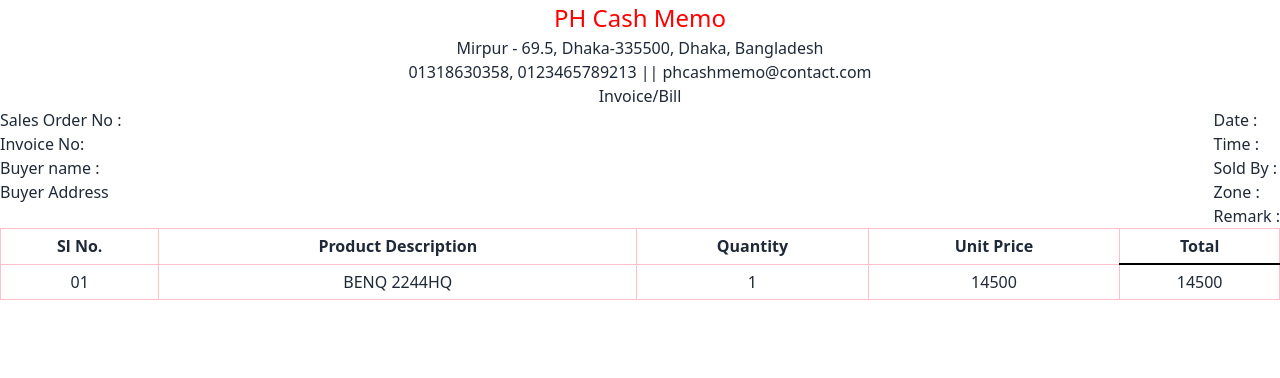
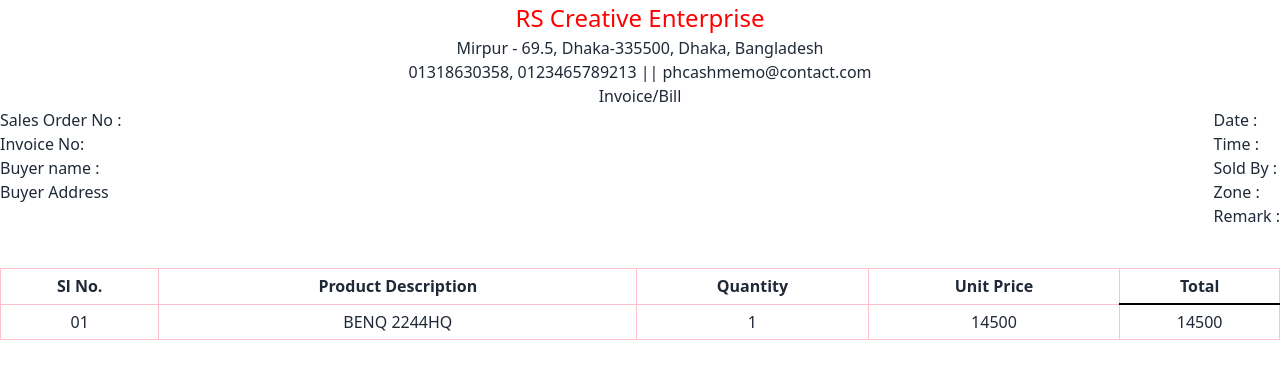
Before and after one commit to RonySorkerr/memo, a plain HTML site: page index.html in a window 1280 px wide. Drawn offline with nearby package versions, Linux system fonts and the light colour scheme.

Commit message:
name container margin updated

```diff
--- a/index.html
+++ b/index.html
@@ -18,7 +18,7 @@
 
     <header>
 
-        <h1 id="orgName" class="text-center">PH Cash Memo</h1>
+        <h1 id="orgName" class="text-center">RS Creative Enterprise</h1>
         <p id="orgAddress">Mirpur - 69.5, Dhaka-335500, Dhaka, Bangladesh</p>
         <p id="orgContact">01318630358, 0123465789213  || phcashmemo@contact.com</p>
     </header>
@@ -45,8 +45,8 @@
             </div>
         </section>
 
-        <section>
-            <table id="prdctTlb">
+        <section class="mt-10">
+            <table id="prdctTlb" class="h-1/2">
                 <tr>
                     <th class="">Sl No.</th>
                     <th>Product Description</th>
```
